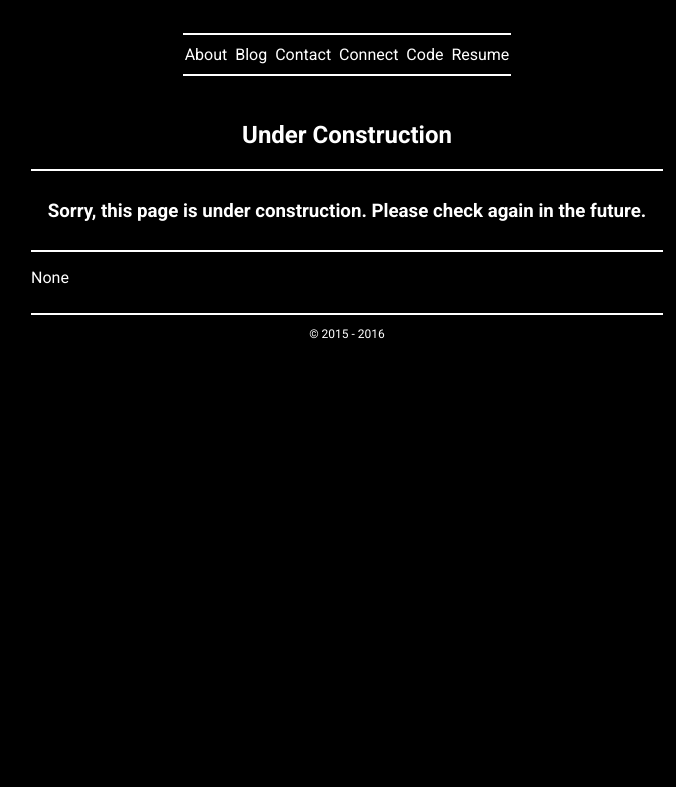
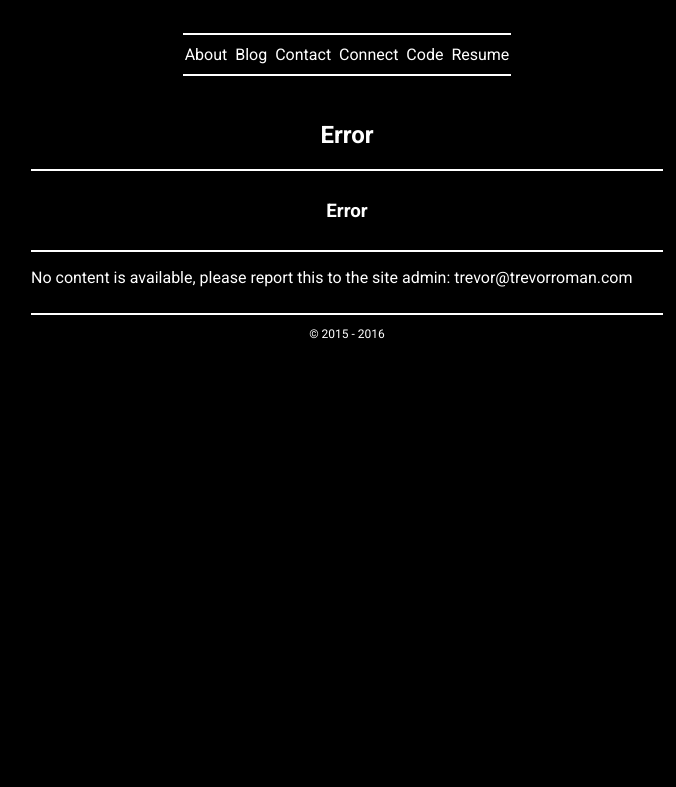
Before and after one commit to siketh/TRBlog, a Flask app: page /blog in a window 1280 px wide. Shown: the top 787 px of the page, without its empty margins (293-969 px from the left). Run offline with Flask 2, Linux system fonts and the light colour scheme; data comes from the database, SQL or seed files in the repository.

Commit message:
Implemented default pages, error pages, looping blogs page, contact page. Refactored css. Streamlined and refactored html

```diff
--- a/app/static/css/style.css
+++ b/app/static/css/style.css
@@ -1,4 +1,4 @@
-body, head{
+body {
   background: black;
   color: white;
   font-family: roboto;
@@ -6,12 +6,11 @@ body, head{
 }
 
 .navbar {
+  display: inline-block;
   margin: 25px auto 25px auto;
-  padding-bottom: 10px;
-  padding-top: 10px;
+  padding: 10px 0px 10px 0px;
+  border-top: solid white 2px;
   border-bottom: solid white 2px;
-  border-top: solid white 2px;
-  display: inline-block;
 }
 
 .navbar a {
@@ -24,43 +23,30 @@ body, head{
   color: gray;
 }
 
-.header {
-
+.content {
+  display: flex;
 }
 
-.header h1 {
-}
-
-.content {
-  display: flex;
-  justify-content: center;
-  align-items: center;
-}
-
-.post {
+.post-container {
   width: 50%;
+  margin: 0px auto 0px auto;
 }
 
 .post-title {
 }
 
 .post-abstract {
+  padding: 10px 0px 10px 0px;
   border-top: solid white 2px;
-  padding-top: 10px;
   border-bottom: solid white 2px;
-  padding-bottom: 10px;
 }
 
-.post-content {
-  border-bottom: solid white 2px;
-  padding-bottom: 10px;
+.post-body {
   text-align: justify;
   word-wrap: break-word;
+  border-bottom: solid white 2px;
   margin: 0px auto 0px auto;
-}
-
-.post-content ol, ul {
-  padding-right: 40px;
+  padding: 0px 0px 10px 0px;
 }
 
 .footer {
--- a/app/templates/base.html
+++ b/app/templates/base.html
@@ -1,27 +1,19 @@
+<!DOCTYPE html>
 <html>
-
   <head>
-    {% if title %}
-    <title>{{ title }}</title>
-    {% else %}
     <title>trevorroman.com</title>
-    {% endif %}
     <link rel="stylesheet" type="text/css" href="/static/css/style.css">
     <link rel="stylesheet" href="http://fonts.googleapis.com/css?family=Roboto:300,400,500,700" type="text/css">
   </head>
 
   <body>
-
     <div class="navbar">
       <a href="/about">About</a>
       <a href="/blog">Blog</a>
-      <a href="mailto:trevor@trevorroman.com">Contact</a>
+      <a href="/contact">Contact</a>
       <a href="https://www.linkedin.com/in/trevorroman" target="_blank">Connect</a>
       <a href="https://github.com/siketh" target="_blank">Code</a>
       <a href="/static/documents/Resume.pdf" target="_blank">Resume</a>
-    </div>
-
-    <div class="header">
     </div>
 
     <div class="content">
@@ -32,5 +24,4 @@
       <p>&copy; 2015 - {{ year }}</p>
     </div>
   </body>
-
 </html>
--- a/app/templates/post.html
+++ b/app/templates/post.html
@@ -1,19 +1,49 @@
 
 {% extends "base.html" %}
 {% block content %}
-<div class="post">
 
+{% for post in posts %}
+<div class="post-container">
 	<div class="post-title">
-		<h2>{{ title }}</h2>
+		{% if post.title %}
+		<h2>{{ post.title }}</h2>
+		{% else %}
+		<p>Error</p>
+		{% endif %}
 	</div>
 
 	<div class="post-abstract">
-		<h3>{{ abstract }}</h3>
+		{% if post.abstract %}
+		<h3>{{ post.abstract }}</h3>
+		{% else %}
+		<p>Error</p>
+		{% endif %}
 	</div>
 
-	<div class="post-content">
-		<p>{{ body }}</p>
+	<div class="post-body">
+		{% if post.body %}
+		<p>{{ post.body }}</p>
+		{% else %}
+		<p>No content is available, please report this to the site admin: trevor@trevorroman.com</p>
+		{% endif %}
+	</div>
+</div>
+{% endfor %}
+
+{% if posts.count() == 0 %}
+<div class="post-container">
+	<div class="post-title">
+		<h2>Error</h2>
 	</div>
 
+	<div class="post-abstract">
+		<h3>Error</h3>
+	</div>
+
+	<div class="post-body">
+		<p>No content is available, please report this to the site admin: trevor@trevorroman.com</p>
+	</div>
 </div>
+{% endif %}
+
 {% endblock %}
--- a/app/views.py
+++ b/app/views.py
@@ -6,39 +6,29 @@ from datetime import date
 @app.route('/index')
 @app.route('/about')
 @app.route('/')
-
-# Output this content to the screen for mapped URLs
 def about():
-	post = models.Post.query.filter_by(title='About Me').first()
-	title = post.title
-	abstract = post.abstract
-	body = post.body
-	author = post.author
+	posts = models.Post.query.filter_by(title='About Me')
 	year = date.today().year
 
-	# Invokes Jinja2 templating engine, part of Flask framework
-	return render_template('post.html', title=title, abstract=abstract, body=body, author=author, year=year)
+	return render_template('post.html', posts=posts, year=year)
+
+@app.route('/contact')
+def contact():
+	posts = models.Post.query.filter_by(title='Contact')
+	year = date.today().year
+
+	return render_template('post.html', posts=posts, year=year)
 
 @app.route('/blog')
 def blog():
-	post = models.Post.query.filter_by(title='Under Construction').first()
-	title = post.title
-	abstract = post.abstract
-	body = post.body
-	author = post.author
+	posts = models.Post.query.filter(models.Post.title != 'Under Construction').filter(models.Post.title != 'About Me')
 	year = date.today().year
 
-	# Invokes Jinja2 templating engine, part of Flask framework
-	return render_template('post.html', title=title, abstract=abstract, body=body, author=author, year=year)
+	return render_template('post.html', posts=posts, year=year)
 
 @app.route('/example')
 def example():
 	post = models.Post.query.filter_by(title='About Me').first()
-	title = post.title
-	abstract = post.abstract
-	body = post.body
-	author = post.author
 	year = date.today().year
 
-	# Invokes Jinja2 templating engine, part of Flask framework
-	return render_template('eaxmple_post.html', title=title, abstract=abstract, body=body, author=author, year=year)
+	return render_template('eaxmple_post.html', posts=posts, year=year)
```
Also changed, not shown: 1 other file.
